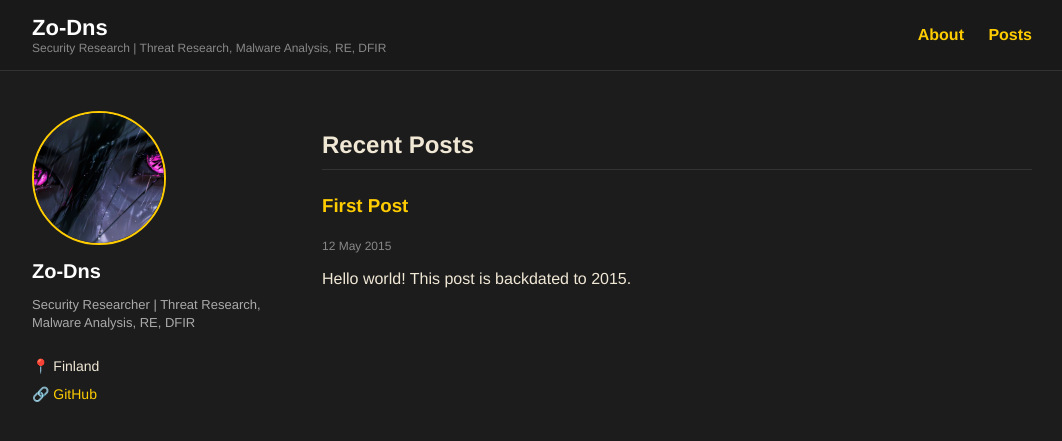
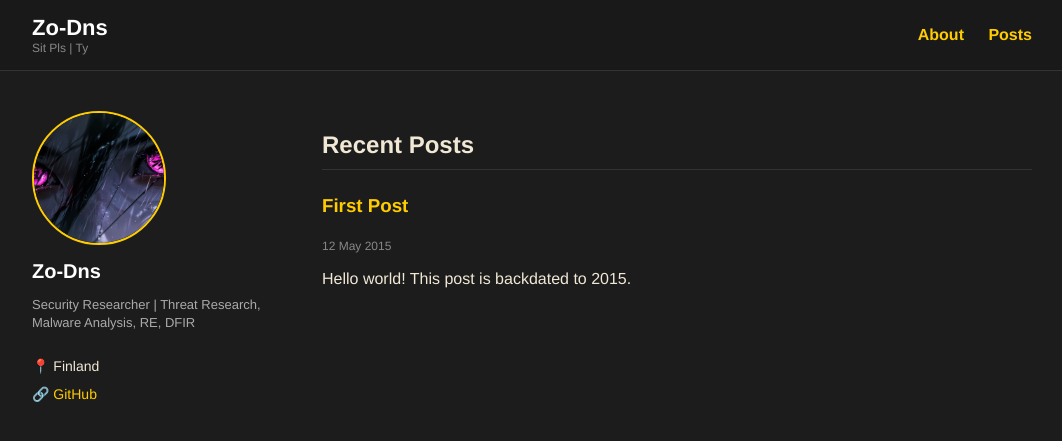
Before and after one commit to Zo-Dns/Zo-Dns.github.io, a Jekyll site: the page built from index.html, in a window 1280 px wide. Shown: the top 441 px of the page, without its empty margins (108-1170 px from the left). Built offline with Jekyll 4.4.1, drawn with Linux system fonts in a browser that asks for light colours.

Commit message:
Update site description in _config.yml

```diff
--- a/_config.yml
+++ b/_config.yml
@@ -1,5 +1,5 @@
 title: "Zo-Dns"
-description: "Security Research | Threat Research, Malware Analysis, RE, DFIR"
+description: "Sit Pls | Ty"
 baseurl: ""
 url: "https://zo-dns.github.io"
 github_username: "Zo-Dns"
```
